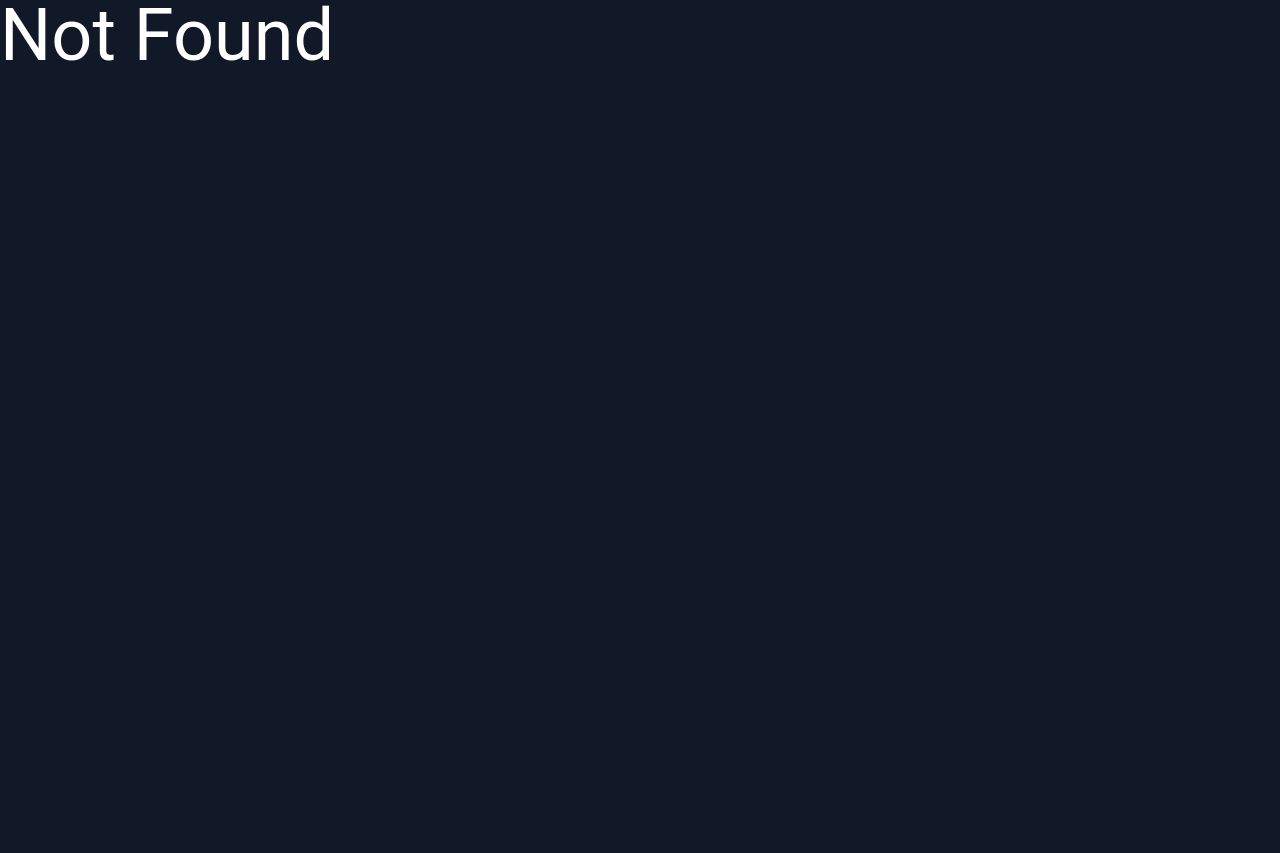
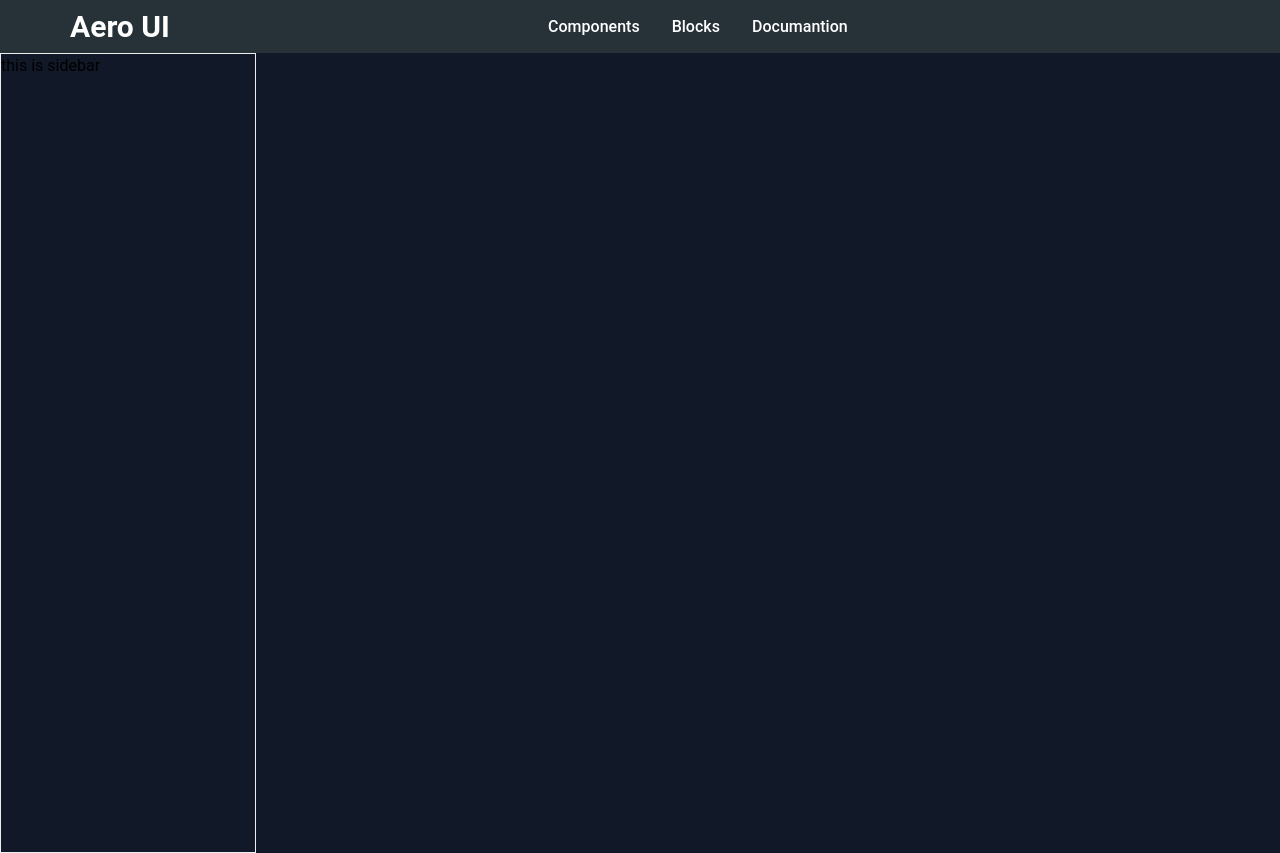
Before and after one commit to akash-khan-311/softui, a React (Vite) app: page /components in a window 1280 px wide. Before the commit the page ends 800 px from the top, so only its background shows below. Built offline with nearby package versions, Linux system fonts and the light colour scheme.

Commit message:
sidebar added

```diff
--- /dev/null
+++ b/src/Layout/ComponentsLayout.jsx
@@ -0,0 +1,22 @@
+import { Outlet } from "react-router-dom";
+import Sidebar from "../Sidebar/Sidebar";
+import Navbar from "../components/Navbar";
+
+const ComponentsLayout = () => {
+    return (
+        <>
+            <Navbar/>
+         <div className="relative flex">
+            <Sidebar/>
+            <div className="flex-1">
+                <div>
+                    <Outlet/>
+                </div>
+            </div>
+        </div>
+        </>
+
+    );
+};
+
+export default ComponentsLayout;
--- a/src/Sidebar/Sidebar.jsx
+++ b/src/Sidebar/Sidebar.jsx
@@ -0,0 +1,11 @@
+
+
+const Sidebar = () => {
+    return (
+        <div className="w-64 min-h-screen border">
+            this is sidebar
+        </div>
+    );
+};
+
+export default Sidebar;
```
Also changed, not shown: src/Route.jsx (+8 -1 lines).
